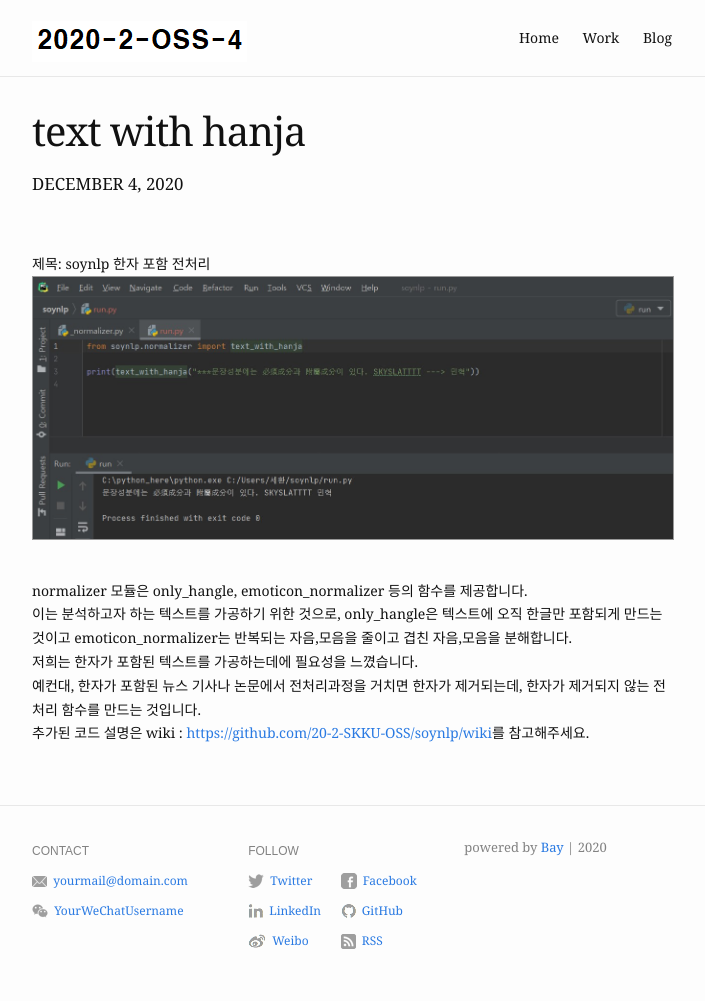
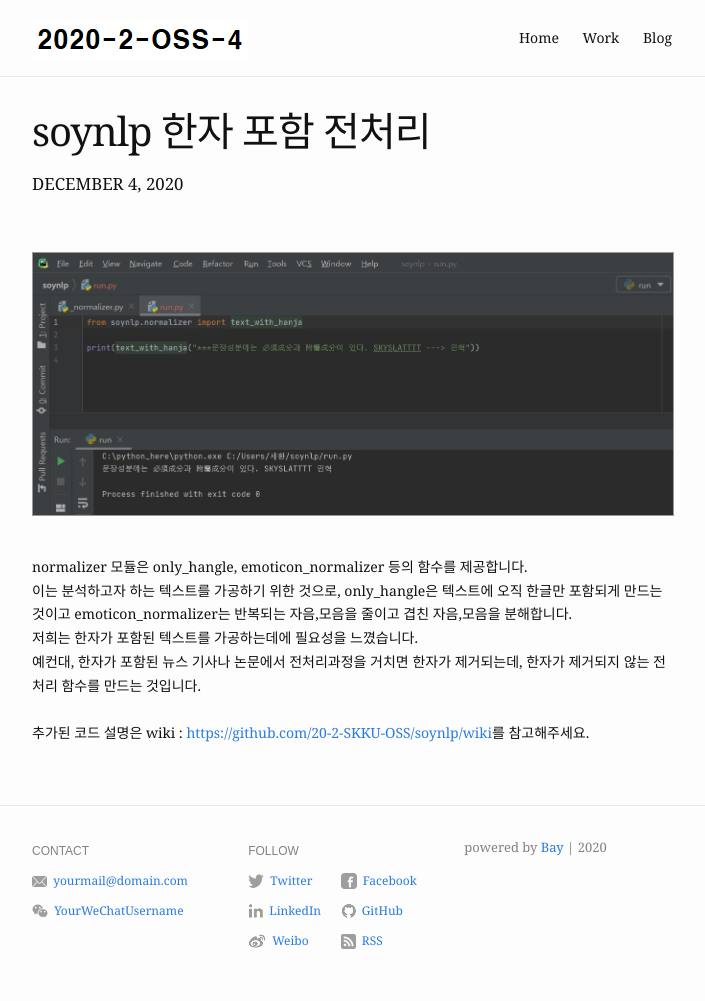
Before and after one commit to 20-2-SKKU-OSS/2020-2-OSS-4, a Jekyll site: the page built from _posts/2020-12-04-text-with-hanja.md, in a window 1280 px wide. Shown: the whole page, without its empty margins (288-993 px from the left). Built offline with Jekyll 4.4.1, drawn with Linux system fonts in a browser that asks for light colours.

Commit message:
Update 2020-12-04-text-with-hanja.md

```diff
--- a/_posts/2020-12-04-text-with-hanja.md
+++ b/_posts/2020-12-04-text-with-hanja.md
@@ -1,12 +1,10 @@
 ---
 layout: post
-title:  "text with hanja"
+title:  "soynlp 한자 포함 전처리"
 date:   2020-12-04 10:00:40
 blurb: "A look at an example post using Bay Jekyll theme."
 
 ---
-<br />
-제목: soynlp 한자 포함 전처리
 <br />
 <img src="{{ "/assets/img/text with hanja.jpg" | absolute_url }}" alt="text with hanja" class="post-pic"/>
 <br />
@@ -21,4 +19,5 @@ emoticon_normalizer는 반복되는 자음,모음을 줄이고 겹친 자음,모
 <br />
 예컨대, 한자가 포함된 뉴스 기사나 논문에서 전처리과정을 거치면 한자가 제거되는데, 한자가 제거되지 않는 전처리 함수를 만드는 것입니다.
 <br />
+<br>
 추가된 코드 설명은 wiki : <https://github.com/20-2-SKKU-OSS/soynlp/wiki>를 참고해주세요.
```
